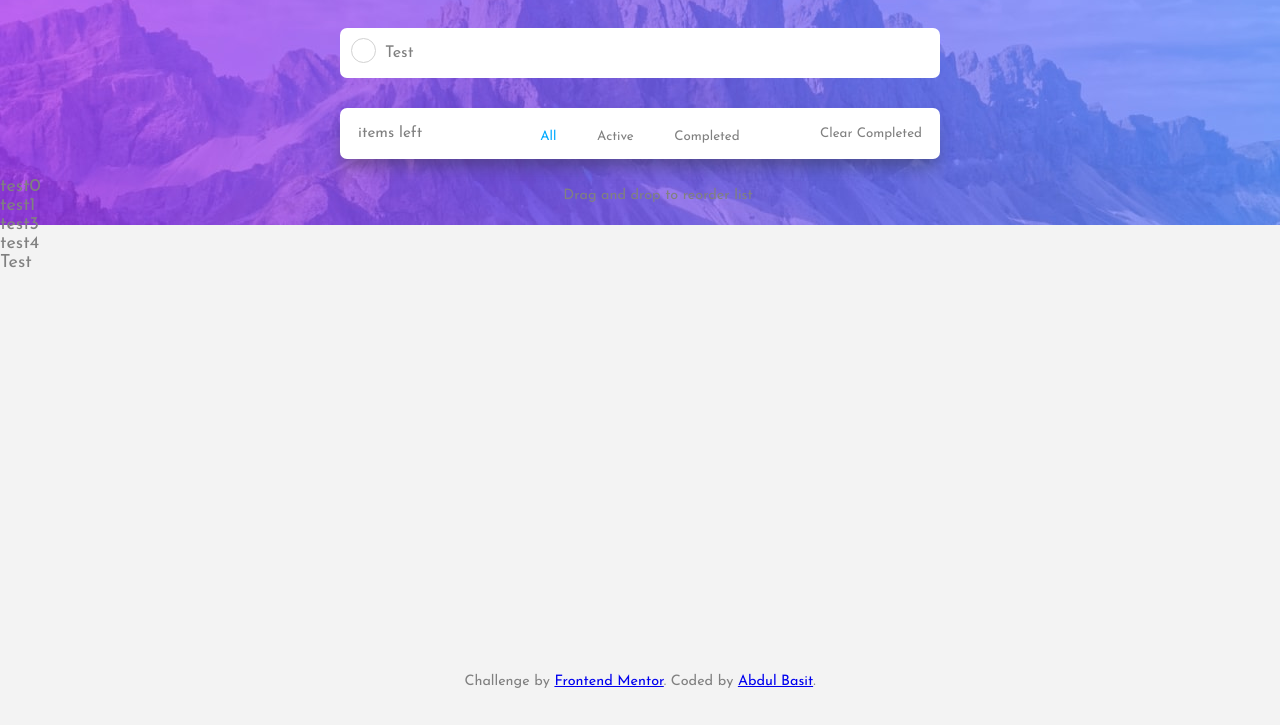
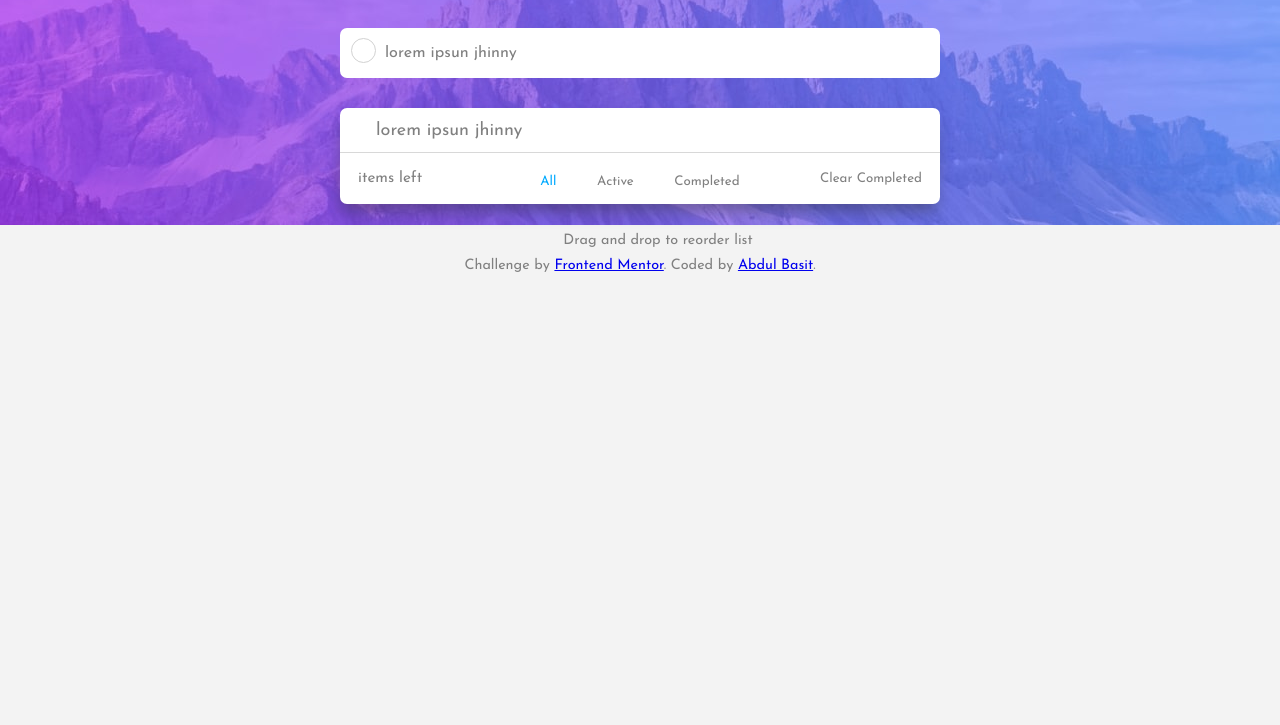
Before and after one commit to Basit-Dev/to-do-app, a website: page index.html in a window 1280 px wide. Both pictures are taken after a click on the button 363 px from the left and 125 px from the top of the page. Shown: the part 75-800 px from the top of the page. Drawn offline with Linux system fonts and the light colour scheme.

Commit message:
get input, create new li, display li

```diff
--- a/app.js
+++ b/app.js
@@ -1,118 +1,15 @@
-var all = [];
-var getInput = document.getElementById('input-field');
-var ul = document.getElementById('list-ul');
+// Global variables
+const inputEl = document.getElementById("input-field");
+const btnEl = document.getElementById("input-btn");
+const ulEl = document.getElementById("list-ul");
 
-// document.querySelector('.input__button').addEventListener('click', function () {
-//   var inputValue = getInput.value;
-//   var li = document.createElement('LI');
-//   var button = document.createElement('BUTTON');
-//   var button2 = document.createElement('BUTTON');
-//   var imgDone = document.createElement('IMG');
-//   var imgDone = document.createElement('IMG');
-//   imgDone.src = './images/icon-check.svg';
-//   var imgDelete = document.createElement('IMG');
-//   imgDelete.src = './images/icon-cross.svg';
-//   button.appendChild(imgDelete);
-//   button2.appendChild(imgDone);
-//   li.appendChild(document.createTextNode(inputValue));
-//   li.appendChild(button);
-//   li.appendChild(button2);
-//   li.setAttribute('id', 'li');
-//   button.setAttribute('class', 'btnD');
-//   button2.setAttribute('class', 'btn2' + " " + 'id', 'b');
-//   li.classList.add('list__dynamic');
+// This function gets the input value, creates a new li element inserts this new li inside the parent ul element and adds a class name.
+const createLi = function () {
+  const displayInput = inputEl.value;
+  const newLi = document.createElement("LI");
+  ulEl.appendChild(newLi).textContent = displayInput;
+  newLi.classList.add("list__dynamic");
+};
 
-//   ul.appendChild(li);
-//   all.push(inputValue);
-//   console.log(all);
-//   //button.onclick = removeLi;
-//   // button2.onclick = completed;
-//   listItems = document.getElementsByTagName('li').length;
-// });
-
-// const removeLi = function () {
-//   var getLi = document.getElementsByClassName('btnD');
-//   for (let index = 0; index < getLi.length; index++) {
-//     getLi[index].addEventListener('click', function () {
-//       this.closest('.list__dynamic').remove();
-//     });
-//   }
-// };
-
-// const completed = function () {
-//   var getLi = document.getElementsByClassName('btn2');
-//   for (let index = 0; index < getLi.length; index++) {
-//     getLi[index].addEventListener('click', function (ev1) {
-//       if (ev1.target.tagName === 'LI') {
-//         ev1.target.classList.toggle('li');
-//       }
-//       false
-//   });
-// }
-// };
-
-//var list = document.getElementById('list-ul');
-
-var list = document.querySelector('.list__ul');
-  list.addEventListener(
-    'click',
-    function (ev) {
-      if (ev.target.tagName === 'LI') {
-        ev.target.classList.toggle('li');
-      }
-    },
-    false
-  );
-
-  // var list1 = document.querySelector('.list__ul')
-  // list1.addEventListener(
-  //   'click',
-  //   function (ev) {
-  //     if (ev.target.tagName === 'LI') {
-  //       ev.target.classList.toggle('btn2');
-  //     }
-  //   },
-  //   false
-  // );
-// document.getElementById('items-left').innerHTML = all.length + " items left";
-
-// document.getElementById("list-ul").addEventListener("click",function(e) {
-//   if (e.target && e.target.matches("li.item")) {
-//     e.target.className = "li"; // new class name here
-
-//     }
-// });
-
-// ADDS ARRAY ITEMS IN LI
-var options = ['test0', 'test1','test3', 'test4'
-// set0 = ['test', 'test1','test3', 'test4' ],
-// set1 = ['First Option','Second Option','Third Option']
-];
-const removeLi = function (array) {
-  // Create the list element:
-  var list = document.createElement('ul');
-
-  for(var i = 0; i < array.length; i++) {
-      // Create the list item:
-      var item = document.createElement('li');
-
-      // Set its contents:
-      item.appendChild(document.createTextNode(array[i]));
-
-      // Add it to the list:
-      list.appendChild(item);
-  }
-
-  // Finally, return the constructed list:
-  return list;
-}
-
-
-
-document.querySelector('.input__button').addEventListener('click', function () {
-  var inputValue = getInput.value;
-  options.push(inputValue);
-  console.log(options);
-  document.getElementById('foo').appendChild(removeLi(options));
-
-});
+// createLi function gets invoked when btn clicked.
+btnEl.addEventListener("click", createLi);
--- a/index.html
+++ b/index.html
@@ -26,17 +26,14 @@
 
     <!-- -----------------------INPUT CONTAINER-------------------------------------- -->
     <section class="input__container">
-      <button class="btn input__button"></button>
-      <input id="input-field" class="input__field" type="text" placeholder="Create a new todo" value="Test" />
+      <button id="input-btn" class="btn input__button"></button>
+      <input id="input-field" class="input__field" type="text" placeholder="Create a new todo" value="lorem ipsun jhinny" />
     </section>
     <!-- -----------------------END OF INPUT CONTAINER---------------------------- -->
 
     <!-- -----------------------LIST CONTAINER------------------------------------- -->
     <section id="list-container" class="list__container">
       <ul id="list-ul" class="list__ul">
-        <!-- <li class="list__dynamic">yui 1 <button onclick="getName()">test</button></li>
-        <li class="list__dynamic">yui 2</li>
-        <li class="list__dynamic">yui 3</li> -->
       </ul>
 
       <!-- -----------------------STATS CONTAINER----------------------------------- -->
@@ -68,9 +65,6 @@
     <a href="https://www.frontendmentor.io?ref=challenge" target="_blank">Frontend Mentor<a>. Coded by <a href="#">Abdul
           Basit</a>.
   </div>
-
-  <div id="foo"></div>
-  <!-- <button id="test" class="testing">TEST</button> -->
   <script src="app.js"></script>
 </body>
 
--- a/sass/main.scss
+++ b/sass/main.scss
@@ -154,7 +154,7 @@ body {
 }
 
 .attribution {
-  position: absolute;
+  position: relative;
   bottom: 0;
   width: 100%;
   text-align: center;
```
Also changed, not shown: css/style.css.
